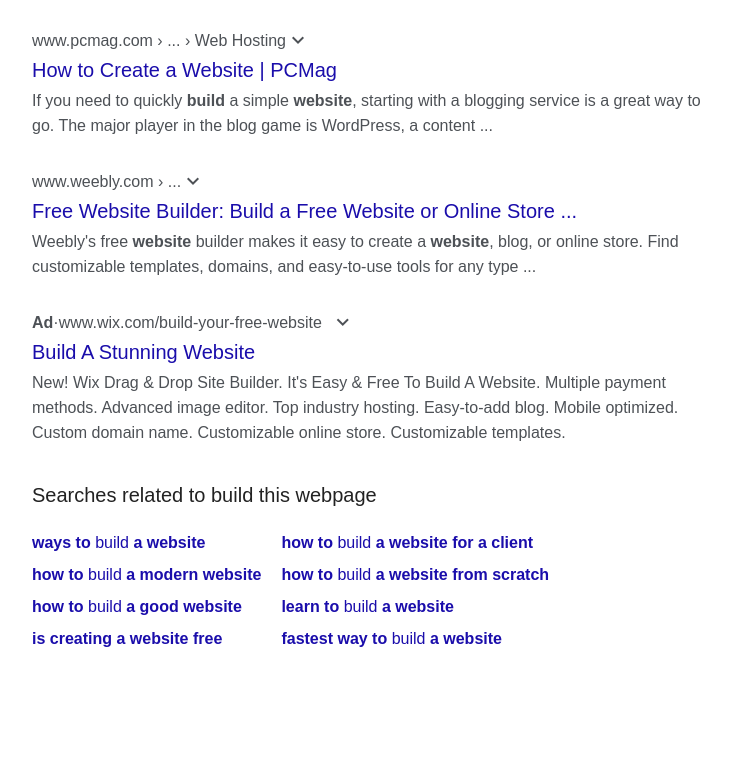
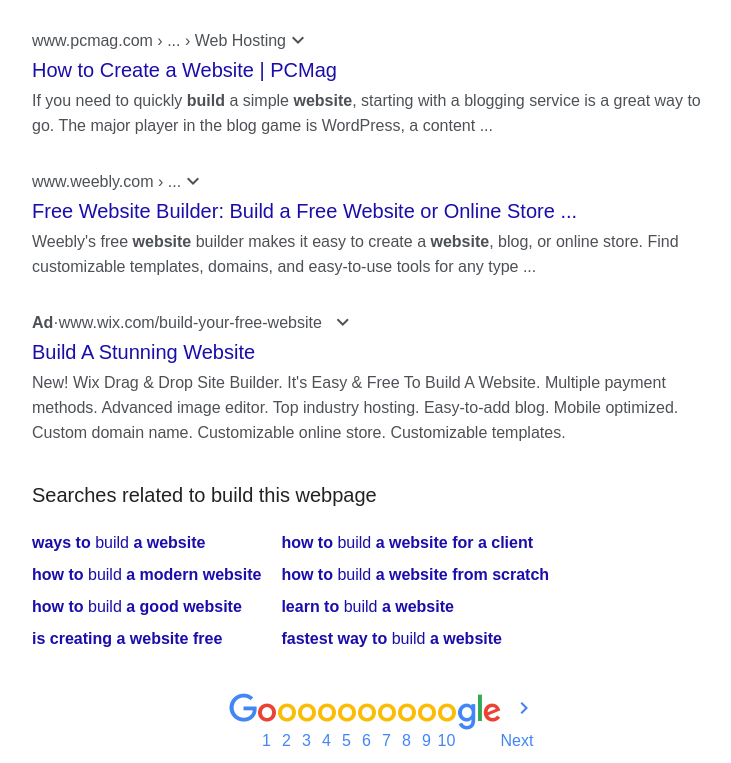
Before and after one commit to NightShop/google-homepage, a plain HTML site: page search-page.html in a window 1280 px wide. Shown: the part 1448-2211 px from the top of the page, without its empty margins (148-879 px from the left). Before the commit the page ends 2111 px from the top, so only its background shows below. Drawn offline with Linux system fonts and the light colour scheme.

Commit message:
Added footer navigation with background images with positioning

```diff
--- a/css/results.css
+++ b/css/results.css
@@ -355,6 +355,213 @@ table td a {
 table td a:hover {
     text-decoration: underline;
 }
+
+.pages-nav {
+    margin: 30px auto;
+}
+
+.pages-nav ol {
+    display: flex;
+}
+
+.pages-nav ol li {
+    width: 20px;
+    height: 40px;
+    text-align: center;
+    vertical-align: bottom;
+    position: relative;
+}
+
+.pages-nav ol li a {
+    text-decoration: none;
+    color: #4285f4;
+}
+
+.pages-nav ol li a:hover {
+    text-decoration: underline;
+}
+
+.letter-g {
+    background-image: url("../assets/nav-icons.png");
+    background-position: -24px 0;
+    background-size: 167px;
+    width: 28px !important;
+}
+
+.one {
+    background-image: url("../assets/nav-icons.png");
+    background-position: -53px 0;
+    background-size: 167px;
+    vertical-align: bottom;
+
+
+}
+
+.one a {
+    position: relative;
+    top: 40px;
+    width: 100%;
+    padding-top: 50px;
+}
+
+.two {
+    background-image: url("../assets/nav-icons.png");
+    background-position: -74px 0;
+    background-size: 167px;
+    vertical-align: bottom;
+
+
+}
+
+.two a {
+    position: relative;
+    top: 40px;
+    width: 100%;
+    padding-top: 50px;
+}
+
+.three {
+    background-image: url("../assets/nav-icons.png");
+    background-position: -74px 0;
+    background-size: 167px;
+    vertical-align: bottom;
+
+
+}
+
+.three a {
+    position: relative;
+    top: 40px;
+    width: 100%;
+    padding-top: 50px;
+}
+
+.four {
+    background-image: url("../assets/nav-icons.png");
+    background-position: -74px 0;
+    background-size: 167px;
+    vertical-align: bottom;
+
+
+}
+
+.four a {
+    position: relative;
+    top: 40px;
+    width: 100%;
+    padding-top: 50px;
+}
+
+.five {
+    background-image: url("../assets/nav-icons.png");
+    background-position: -74px 0;
+    background-size: 167px;
+    vertical-align: bottom;
+
+
+}
+
+.five a {
+    position: relative;
+    top: 40px;
+    width: 100%;
+    padding-top: 50px;
+}
+
+.six {
+    background-image: url("../assets/nav-icons.png");
+    background-position: -74px 0;
+    background-size: 167px;
+    vertical-align: bottom;
+
+
+}
+
+.six a {
+    position: relative;
+    top: 40px;
+    width: 100%;
+    padding-top: 50px;
+}
+
+.seven {
+    background-image: url("../assets/nav-icons.png");
+    background-position: -74px 0;
+    background-size: 167px;
+    vertical-align: bottom;
+
+
+}
+
+.seven a {
+    position: relative;
+    top: 40px;
+    width: 100%;
+    padding-top: 50px;
+}
+
+.eight {
+    background-image: url("../assets/nav-icons.png");
+    background-position: -74px 0;
+    background-size: 167px;
+    vertical-align: bottom;
+
+
+}
+
+.eight a {
+    position: relative;
+    top: 40px;
+    width: 100%;
+    padding-top: 50px;
+}
+
+.nine {
+    background-image: url("../assets/nav-icons.png");
+    background-position: -74px 0;
+    background-size: 167px;
+    vertical-align: bottom;
+
+
+}
+
+.nine a {
+    position: relative;
+    top: 40px;
+    width: 100%;
+    padding-top: 50px;
+}
+
+.ten {
+    background-image: url("../assets/nav-icons.png");
+    background-position: -74px 0;
+    background-size: 167px;
+    vertical-align: bottom;
+
+
+}
+
+.ten a {
+    position: relative;
+    top: 40px;
+    width: 100%;
+    padding-top: 50px;
+}
+
+.next {
+    background-image: url("../assets/nav-icons.png");
+    background-position: -96px 0;
+    background-size: 167px;
+    width: 71px !important;
+}
+
+.next a {
+    position: relative;
+    top: 40px;
+    left: 25px;
+    width: 100%;
+    padding-top: 50px;
+}
 /*=================
 FOOTER
 ==================*/
--- a/search-page.html
+++ b/search-page.html
@@ -224,5 +224,45 @@
                 </tr>
             </table>
         </div>
+        <div class="pages-nav">
+            <ol>
+                <li class="letter-g">
+
+                </li>
+                <li class="one">
+                    <a href="#">1</a>
+                </li>
+                <li class="two">
+                    <a href="#">2</a>
+                </li>
+                <li class="three">
+                    <a href="#">3</a>
+                </li>
+                <li class="four">
+                    <a href="#">4</a>
+                </li>
+                <li class="five">
+                    <a href="#">5</a>
+                </li>
+                <li class="six">
+                    <a href="#">6</a>
+                </li>
+                <li class="seven">
+                    <a href="#">7</a>
+                </li>
+                <li class="eight">
+                    <a href="#">8</a>
+                </li>
+                <li class="nine">
+                    <a href="#">9</a>
+                </li>
+                <li class="ten">
+                    <a href="#">10</a>
+                </li>
+                <li class="next">
+                    <a href="#">Next</a>
+                </li>
+            </ol>
+        </div>
     </main>
 </body>
```
Also changed, not shown: assets/nav-icons.png (added).
